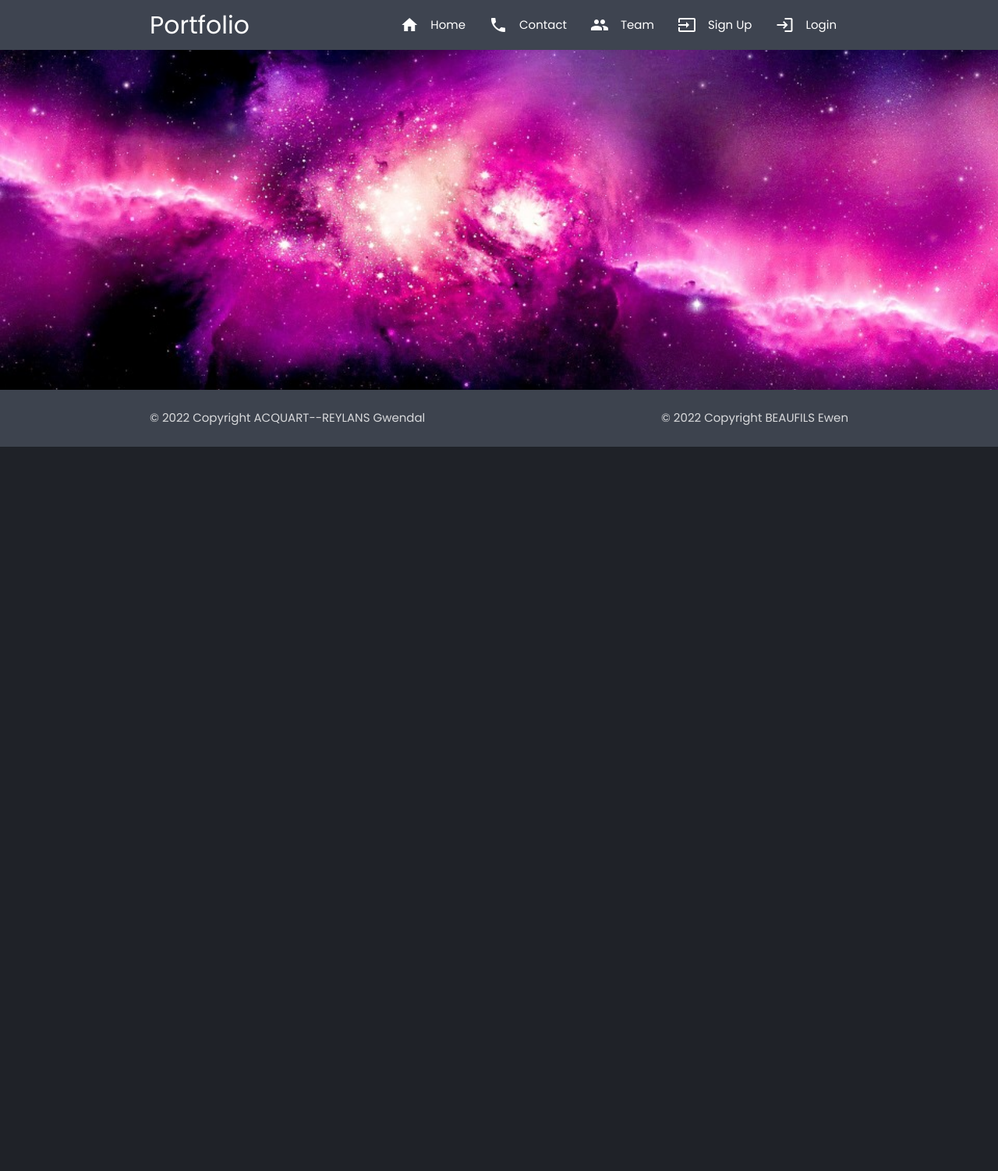
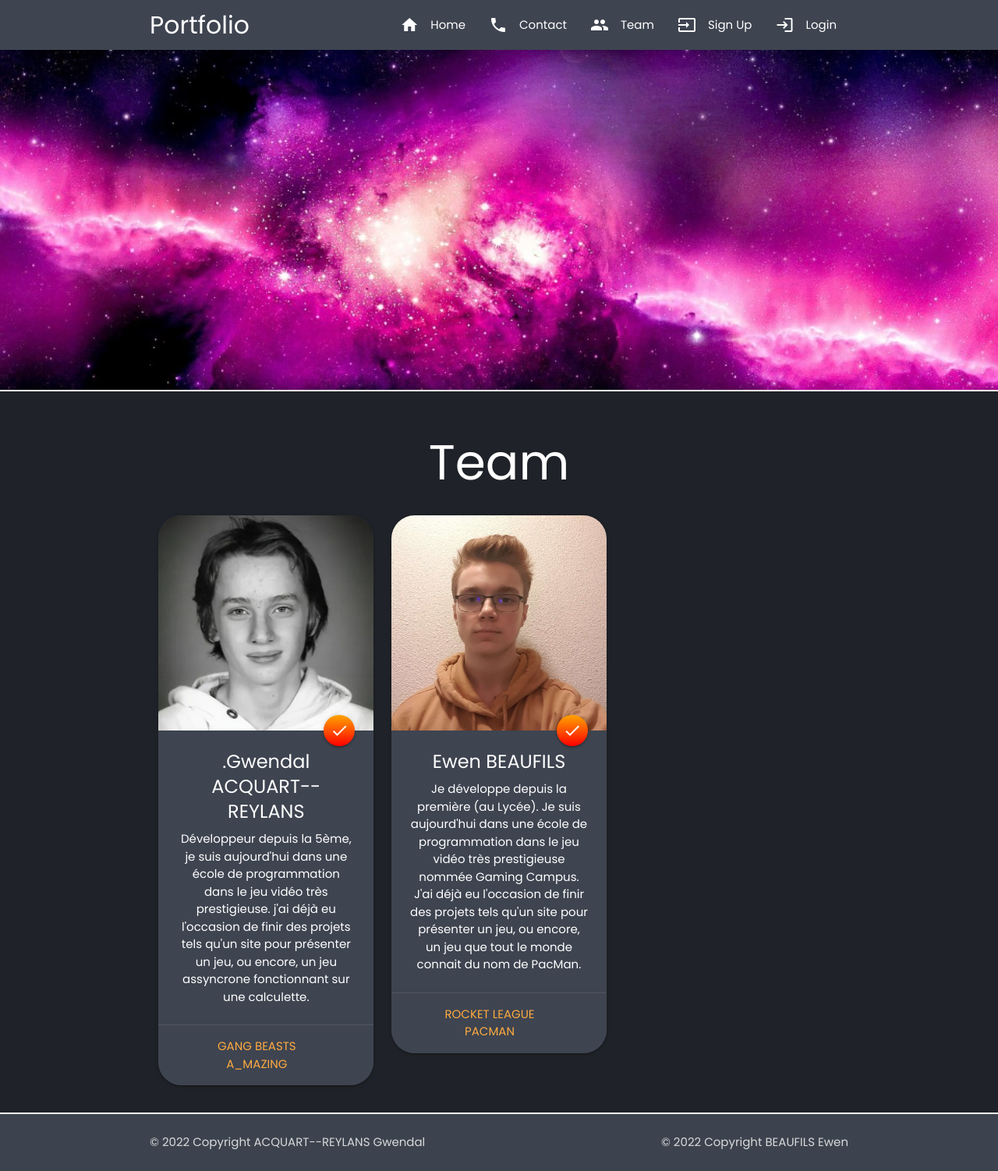
Before and after one commit to Gwenitora/PHP-portfolio, a PHP site: page / in a window 1280 px wide. Shown: the whole page at 78% size. Before the commit the page ends 573 px from the top, so only its background shows below. Run offline with PHP 8.4, Linux system fonts and the light colour scheme; data comes from the database, SQL or seed files in the repository; data that the repository does not hold is empty; some libraries are stand-ins or nearby versions.

Commit message:
feature : index

```diff
--- a/index.php
+++ b/index.php
@@ -3,34 +3,30 @@ include 'include.php';
 headerPage();
 ?>
 <?php
-$sql = "SELECT id, name, email, img, admin, as_portfolio FROM user WHERE as_portfolio = 1 " ;
+$sql = "SELECT id, name, email, img, admin, as_portfolio FROM users WHERE as_portfolio = 1 " ;
 $pre = $pdo->prepare($sql);
 $pre->execute();
 $data = $pre->fetchAll(PDO::FETCH_ASSOC);
-
-foreach($data as $var) {
-
-
 ?>
-
-
-  <!-- Team -->
 <div class="section" id="team">
       <div class="container">
         <h1 class="center animate__animated animate__rubberBand">Team</h1>
-      <div class="row">
+          <div class="row center">
+            <?php foreach($data as $var) {
+              if($var["as_portfolio"] == 1){?>
+                <!-- Team -->
 
-        <div class="col s12 m6">
+                <div class="col s12 m4">
                   <div class="card color perso-2 border-radius">
                     <div class="card-image">
-              <img src="img/gwendal.jpg" alt="Photo de Gwendal Acquart--Reylans" class="animate__animated animate__rotateInDownLeft">
+                      <img src="img/gwendal.jpg" <?php /*$var['img']*/ ?> alt="Photo de Gwendal Acquart--Reylans".<?php /*$var['name']*/ ?> class="animate__animated animate__rotateInDownLeft">
                       <a href="./info-gwendal.php" class="halfway-fab btn-floating pulse orange">
                         <i class="material-icons">check</i>
                       </a>
                     </div>
                     <div class="card-content">
-              <span class="card-title">Gwendal ACQUART--REYLANS</span>
-              <p>
+                      <span class="card-title"><?php /*$var['name']*/?>.Gwendal ACQUART--REYLANS </span>
+                      <p> <?php /*$var['description']*/ ?>
                         Développeur depuis la 5ème, je suis aujourd'hui dans une école de programmation dans le jeu vidéo très
                         prestigieuse. j'ai déjà eu l'occasion de finir des projets tels qu'un site pour présenter un jeu, ou
                         encore, un jeu assyncrone fonctionnant sur une calculette.
@@ -43,9 +39,13 @@ foreach($data as $var) {
                   </div>
                 </div>
 
-        <?php } ?>
+            <?php } break;
 
-        <!-- <div class="col s12 m6">
+
+          }?>
+
+
+        <div class="col s12 m4">
           <div class="card color perso-2 border-radius ">
             <div class="card-image">
               <img src="img/ewen.jpg" alt="Photo de Ewen Beaufils" class="animate__animated animate__rotateInDownRight">
@@ -66,7 +66,7 @@ foreach($data as $var) {
               <a href="./pacman.php">PacMan</a>
             </div>
           </div>
-        </div> -->
+        </div>
 
       </div>
     </div>
```
Lines whose indentation alone changed are shown as unchanged.
